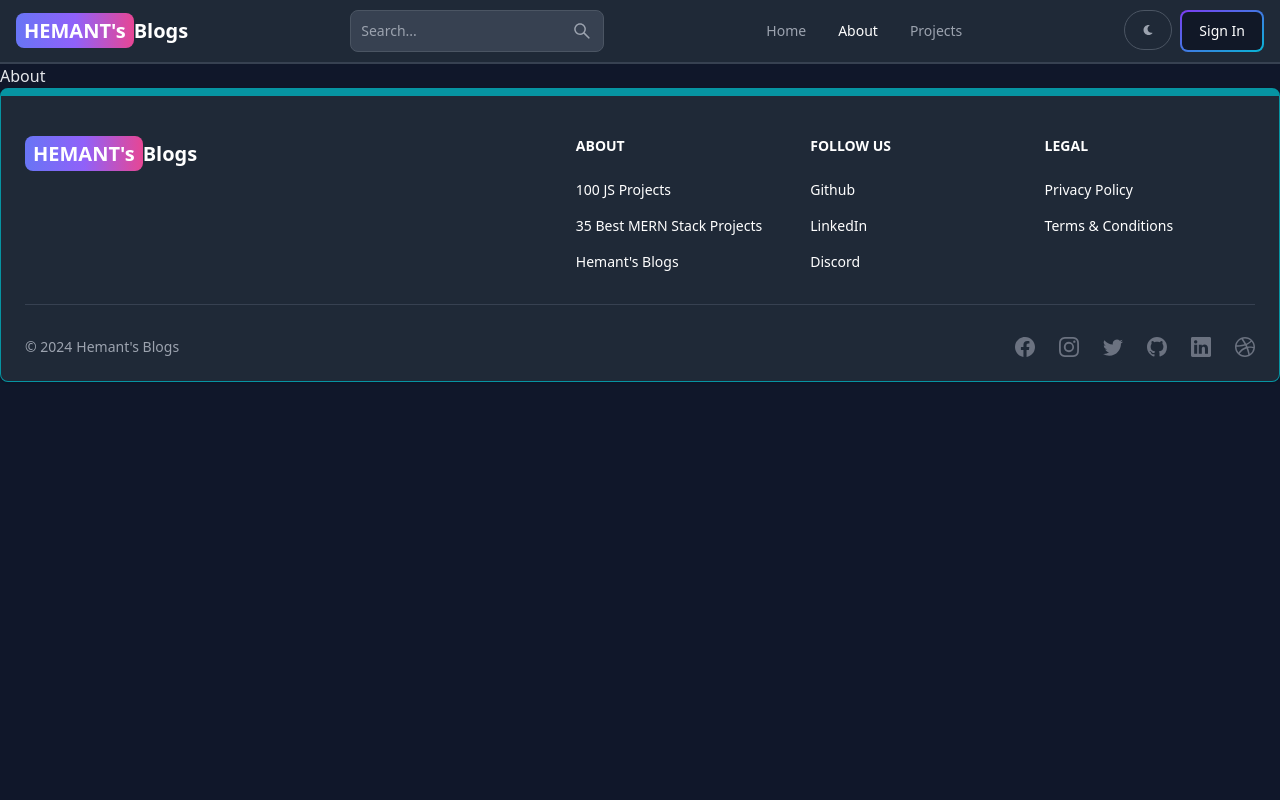
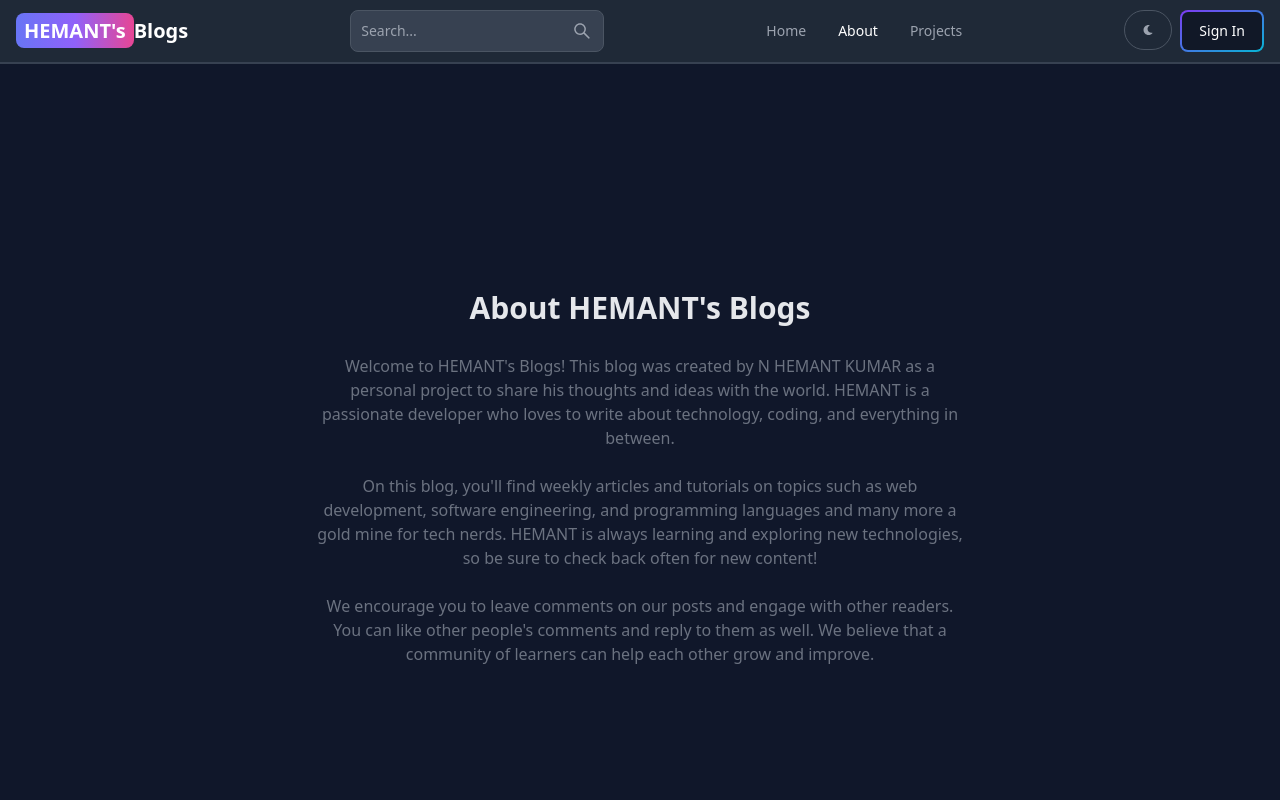
Before and after one commit to Hemant77777777/mern-blog, a React (Vite) app in the folder client/: page /about in a window 1280 px wide. Shown: the top 800 px of the page. Built offline with nearby package versions, Linux system fonts and the light colour scheme; no server answers.

Commit message:
about page created

```diff
--- a/client/src/pages/About.jsx
+++ b/client/src/pages/About.jsx
@@ -1,7 +1,35 @@
-import React from 'react'
-
 export default function About() {
   return (
-    <div>About</div>
-  )
+    <div className='min-h-screen flex items-center justify-center'>
+      <div className='max-w-2xl mx-auto p-3 text-center'>
+        <div>
+          <h1 className='text-3xl font font-semibold text-center my-7'>
+            About HEMANT's Blogs
+          </h1>
+          <div className='text-md text-gray-500 flex flex-col gap-6'>
+            <p>
+              Welcome to HEMANT's Blogs! This blog was created by N HEMANT KUMAR
+              as a personal project to share his thoughts and ideas with the
+              world. HEMANT is a passionate developer who loves to write about
+              technology, coding, and everything in between.
+            </p>
+
+            <p>
+              On this blog, you'll find weekly articles and tutorials on topics
+              such as web development, software engineering, and programming
+              languages and many more a gold mine for tech nerds. HEMANT is always learning and exploring new
+              technologies, so be sure to check back often for new content!
+            </p>
+
+            <p>
+              We encourage you to leave comments on our posts and engage with
+              other readers. You can like other people's comments and reply to
+              them as well. We believe that a community of learners can help
+              each other grow and improve.
+            </p>
+          </div>
+        </div>
+      </div>
+    </div>
+  );
 }
```
